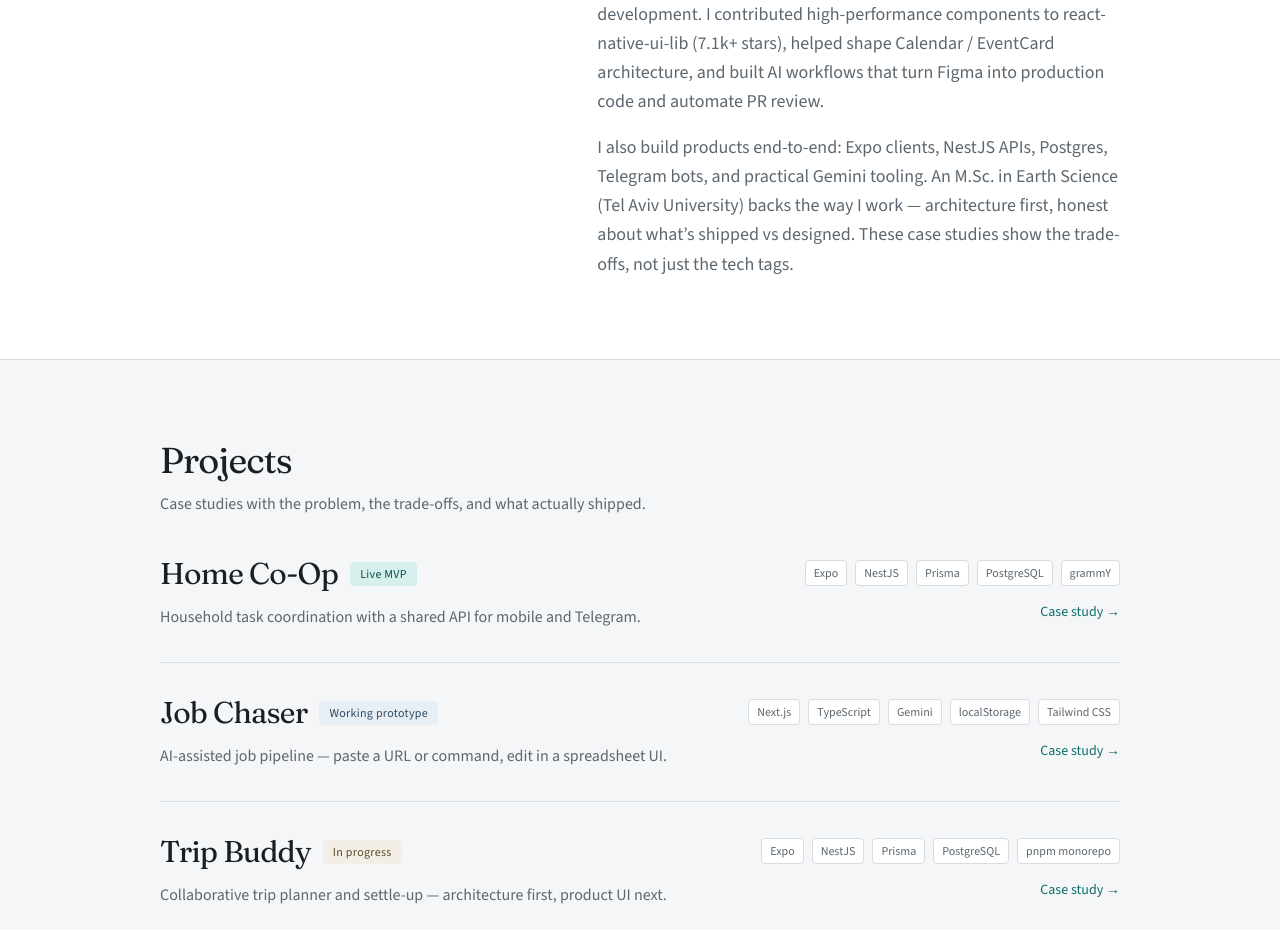
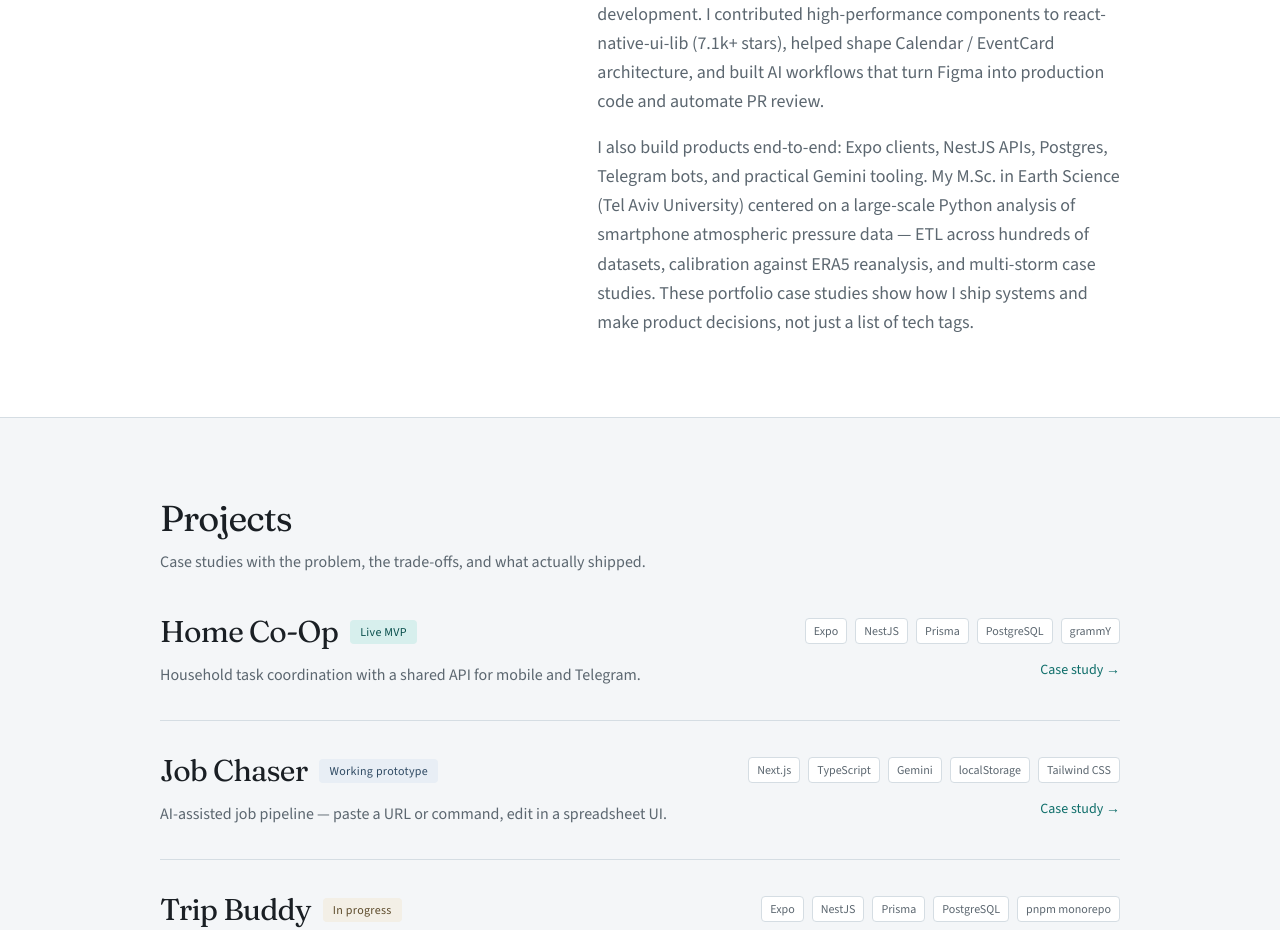
Before and after one commit to ZivSapir/portfolio, a Next.js app: page / in a window 1280 px wide. Shown: the part 940-1870 px from the top of the page. Built offline with nearby package versions, Linux system fonts and the light colour scheme.

Commit message:
Emphasize M.Sc. Python analysis in About instead of WIP framing.
Lead with shipped work and thesis impact rather than shipped-vs-designed caveats.

Co-authored-by: Cursor <cursoragent@cursor.com>

```diff
--- a/src/content/site.ts
+++ b/src/content/site.ts
@@ -5,7 +5,7 @@ export const site = {
     "Design-system and product engineer — React Native at scale, then full-stack systems with clear architecture choices, not demos for demos’ sake.",
   about: [
     "I’m a mobile and frontend engineer, formerly at Wix — where I moved from release ownership into design-system and calendar development. I contributed high-performance components to react-native-ui-lib (7.1k+ stars), helped shape Calendar / EventCard architecture, and built AI workflows that turn Figma into production code and automate PR review.",
-    "I also build products end-to-end: Expo clients, NestJS APIs, Postgres, Telegram bots, and practical Gemini tooling. An M.Sc. in Earth Science (Tel Aviv University) backs the way I work — architecture first, honest about what’s shipped vs designed. These case studies show the trade-offs, not just the tech tags.",
+    "I also build products end-to-end: Expo clients, NestJS APIs, Postgres, Telegram bots, and practical Gemini tooling. My M.Sc. in Earth Science (Tel Aviv University) centered on a large-scale Python analysis of smartphone atmospheric pressure data — ETL across hundreds of datasets, calibration against ERA5 reanalysis, and multi-storm case studies. These portfolio case studies show how I ship systems and make product decisions, not just a list of tech tags.",
   ],
   email: "zivsushiku@gmail.com",
   linkedIn: "https://www.linkedin.com/in/ziv-sapir-79413a217/",
```
